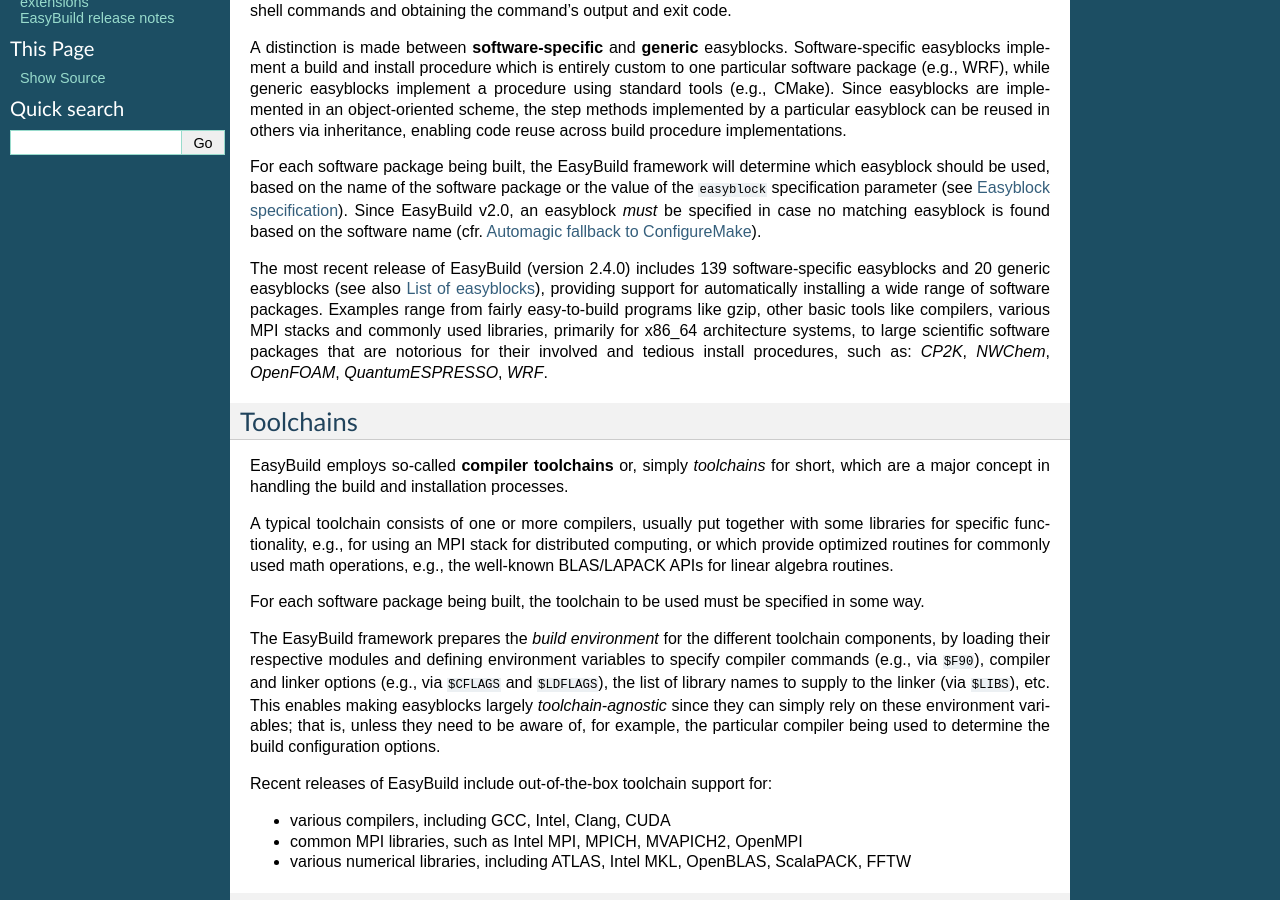
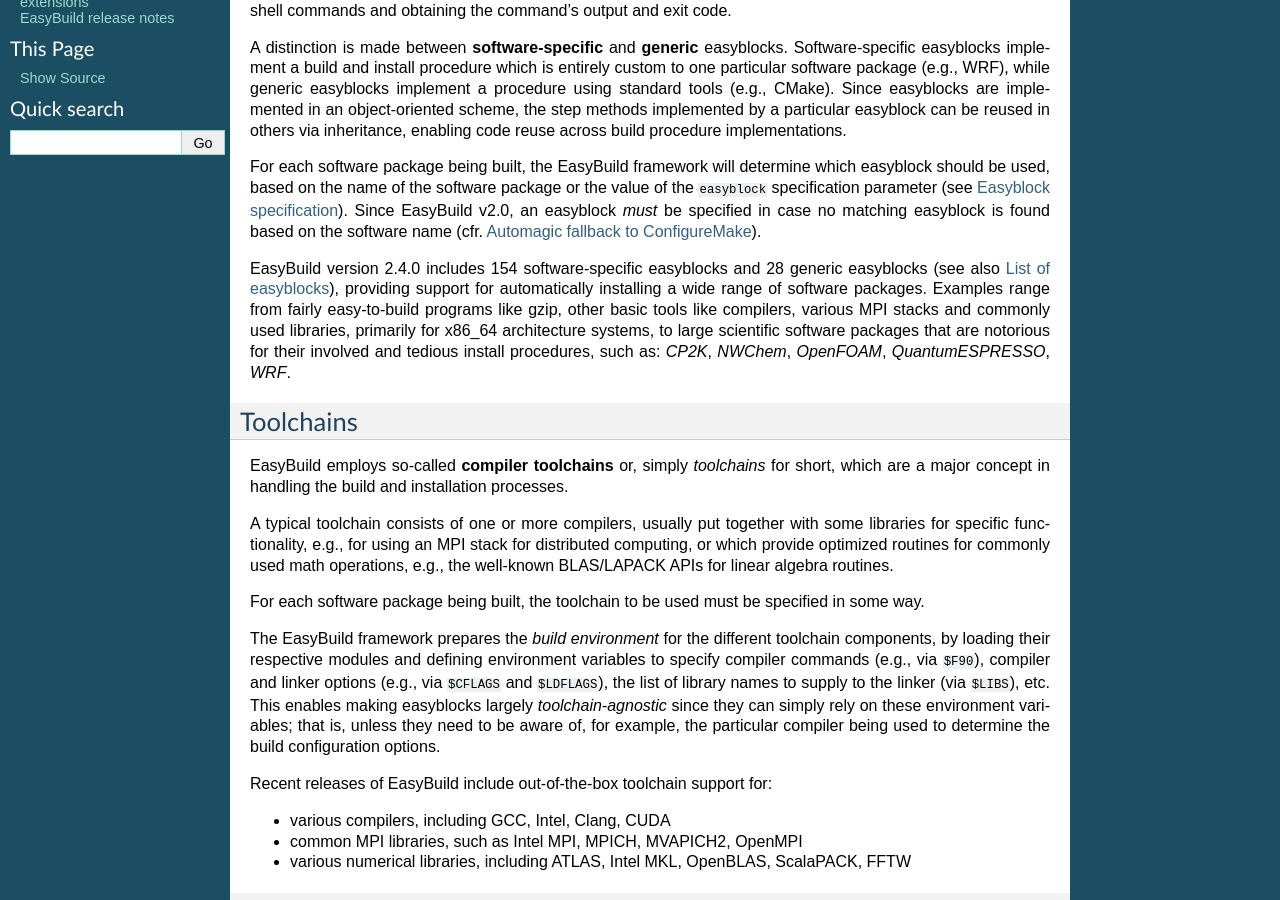
Before and after one commit to easybuilders/easybuild, a Sphinx documentation site: the page built from docs/Concepts_and_Terminology.rst, in a window 1280 px wide and 900 px high, scrolled down 994 px. Built offline with Sphinx 7.4.7, drawn with Linux system fonts in a browser that asks for light colours.

Commit message:
update counts

```diff
--- a/docs/Concepts_and_Terminology.rst
+++ b/docs/Concepts_and_Terminology.rst
@@ -78,7 +78,7 @@
 
 .. XXX - UPDATE BY VERSION
 
-The most recent release of EasyBuild (version |version|) includes 139 software-specific easyblocks and 20 generic
+EasyBuild version 2.4.0 includes 154 software-specific easyblocks and 28 generic
 easyblocks (see also :ref:`basic_usage_easyblocks`), providing support for automatically installing a wide range
 of software packages. Examples range from fairly easy-to-build programs like gzip, other basic tools
 like compilers, various MPI stacks and commonly used libraries, primarily for x86_64 architecture systems,
```
